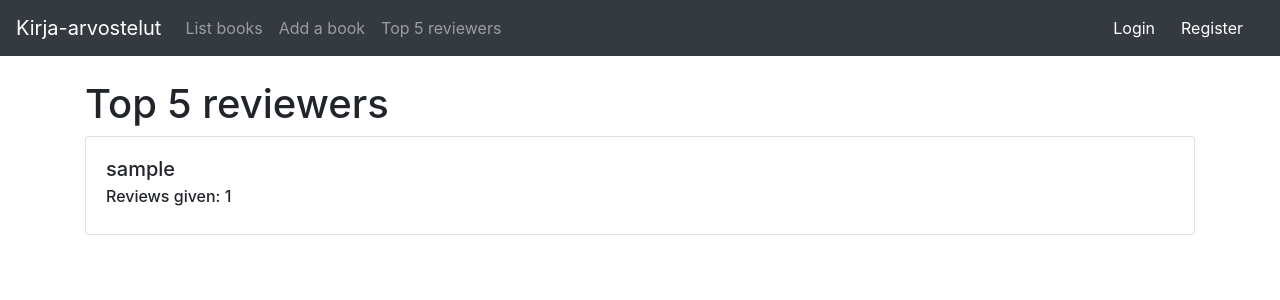
After one commit to guotin/tietokantasovellus, a Flask app: page /auth in a window 1280 px wide. The commit adds this page. Shown: the top 300 px of the page. Run offline with Flask 2, Linux system fonts and the light colour scheme; tables that the repository leaves empty hold one stand-in row (values such as "Sample post"); some libraries are stand-ins or nearby versions.

Commit message:
List of top5 reviewers added and reviews can now be viewed without login

```diff
--- a/application/auth/models.py
+++ b/application/auth/models.py
@@ -1,5 +1,7 @@
 from application import db
 from application.books.models import Book
+
+from sqlalchemy.sql import text
 
 
 class UserBook(db.Model):
@@ -38,3 +40,19 @@ class User(db.Model):
 
     def is_authenticated(self):
         return True
+
+    @staticmethod
+    def find_users_with_most_reviews():
+        stmt = text("SELECT User.username, COUNT(Review.id) FROM User"
+                    " JOIN Review ON Review.user_id = User.id"
+                    " WHERE Review.user_id = User.id"
+                    " GROUP BY User.username"
+                    " ORDER BY COUNT(Review.id) DESC"
+                    " LIMIT 5")
+
+        res = db.engine.execute(stmt)
+        response = []
+        for row in res:
+            response.append({"username":row[0], "reviews":row[1]})
+
+        return response
--- a/application/auth/views.py
+++ b/application/auth/views.py
@@ -44,4 +44,10 @@ def auth_register():
     db.session().add(newUser)
     db.session.commit()
 
+    login_user(newUser)
+
     return redirect(url_for("index"))
+
+@app.route("/auth", methods=["GET"])
+def auth_index():
+    return render_template("auth/list.html", users=User.find_users_with_most_reviews())
--- a/application/books/views.py
+++ b/application/books/views.py
@@ -18,7 +18,6 @@ def books_form():
     return render_template("books/new.html", form = BookForm())
 
 @app.route("/books/<book_id>/", methods=["GET", "POST"])
-@login_required
 def books_contact(book_id):
     if "delete" in request.form:
         return books_delete(book_id)
@@ -98,7 +97,6 @@ def reviews_create(book_id):
     return redirect(url_for("books_index"))
 
 @app.route("/reviews", methods=["GET"])
-@login_required
 def reviews_list(book_id):
     bookToShow = Book.query.get(book_id)
     booksReviews = Review.query.filter_by(book_id=book_id).all()
--- a/application/reviews/views.py
+++ b/application/reviews/views.py
@@ -4,7 +4,3 @@ from application import app, db
 
 from application.reviews.models import Review
 from application.reviews.forms import ReviewForm
-
-@app.route("/reviews", methods=["GET"])
-def reviews_index():
-    return render_template("reviews/list.html", books = Book.query.all())
--- /dev/null
+++ b/application/templates/auth/list.html
@@ -0,0 +1,18 @@
+{% extends "layout.html" %}
+
+{% block body %}
+<h1>Top 5 reviewers</h1>
+{% for user in users %}
+<div class="card mb-3">
+  <div class="card-body">
+    <h5 class="card-title">
+      {{ user.username}}
+    </h5>
+    <h6 class="card-subtitle mb-2">
+      Reviews given: {{ user.reviews }}
+    </h6>
+  </div>
+</div>
+{% endfor %}
+
+{% endblock %}
--- a/application/templates/books/list.html
+++ b/application/templates/books/list.html
@@ -15,14 +15,12 @@
       Published: {{ book.publication_year}}
     </h6>
     <td>
-      {% if current_user.is_authenticated %}
       <form method="POST" action="{{ url_for('books_contact', book_id=book.id) }}">
         <input type="submit" class="btn btn-dark my-2 my-sm-0" name="delete" value="Delete book"/>
         <input type="submit" class="btn btn-dark my-2 my-sm-0" name="update" value="Update data"/>
         <input type="submit" class="btn btn-dark my-2 my-sm-0" name="review" value="Give a review"/>
         <input type="submit" class="btn btn-dark my-2 my-sm-0" name="list" value="List reviews"/>
       </form>
-      {% endif %}
     </td>
   </div>
 </div>
--- a/application/templates/index.html
+++ b/application/templates/index.html
@@ -15,7 +15,7 @@
       <h1>
           Welcome!
       </h1>
-      <p>You can now view books that users have added to the list</p>
+      <p>You can now view books and their reviews from the public book list</p>
       <p>Start giving reviews and adding books to the list by logging in</p>
     </div>
   </div>
--- a/application/templates/layout.html
+++ b/application/templates/layout.html
@@ -20,6 +20,9 @@
             </li>
             <li class="nav-item">
               <a class="nav-link" href="{{ url_for('books_form') }} ">Add a book</a>
+            </li>
+            <li class="nav-item">
+              <a class="nav-link" href="{{ url_for('auth_index') }} ">Top 5 reviewers</a>
             </li>
           </ul>
           <ul class="navbar-nav mr-sm-2">
```
